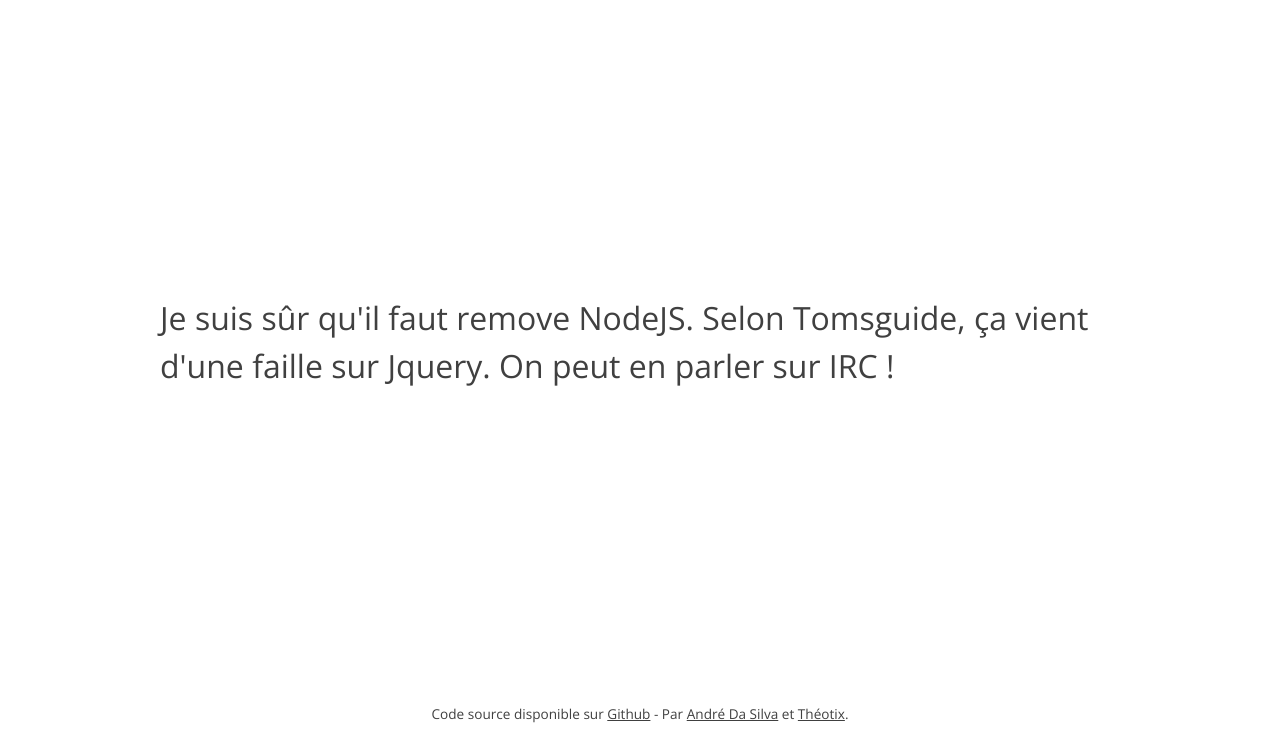
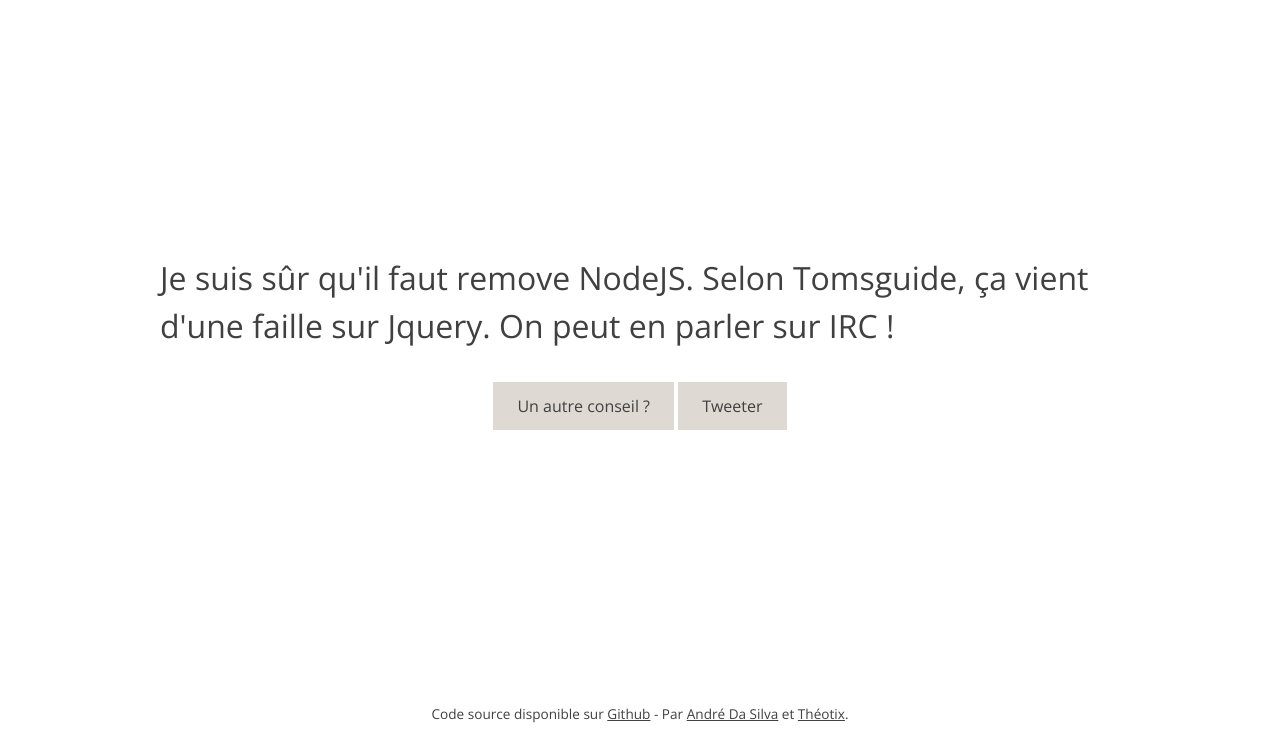
Before and after one commit to TixieSalander/mmianswers, a plain HTML site: page index.html in a window 1280 px wide. Shown: the part 66-800 px from the top of the page. Drawn offline with nearby package versions, Linux system fonts and the light colour scheme.

Commit message:
Add refresh et share buttons

```diff
--- a/css/design.css
+++ b/css/design.css
@@ -45,13 +45,27 @@ section {
     -webkit-box-align: center;
     align-items: center;
     justify-content: center;
+    flex-direction: column;
     padding: 1em 5%;
 }
 
 #message {
     max-width: 60rem;
+    margin-bottom: 1em;
     font-size: 2em;
     line-height: 1.5em;
+}
+
+#links a {
+    display: inline-block;
+    padding: 1em 1.5em;
+    color: #404040;
+    text-decoration: none;
+    background: rgba(147, 128, 108, 0.3);
+}
+
+#links a:hover {
+    background: rgba(147, 128, 108, 0.5);
 }
 
 footer {
--- a/index.html
+++ b/index.html
@@ -5,7 +5,7 @@
     <meta charset="UTF-8">
     <meta name="viewport" content="width=device-width, initial-scape=1" />
 
-    <title>MMI Answers</title>
+    <title>MMI Answers - L'aide indispensable pour votre formation</title>
     <link href="css/reset.css" rel="stylesheet" />
     <link href="css/design.css" rel="stylesheet" />
 
@@ -28,6 +28,10 @@
         <div id="message">
             Chargement...
         </div>
+        <div id="links">
+            <a href="javascript:window.location.reload()" title="Recharger la page">Un autre conseil ?</a>
+            <a href="http://twitter.com/intent/tweet?text=MMI%20Answers%20%3A%20L'aide%20indispensable%20pour%20votre%20formation&amp;url=http%3A%2F%2Fandredasilva.fr%2Fmmianswers%2F" title="Partager ce site sur Twitter" target="_blank">Tweeter</a>
+        </div>
     </section>
     <footer>
         Code source disponible sur <a href="https://github.com/theotix/mmianswers" title="Dépôt Github">Github</a> - Par <a href="https://twitter.com/DSAndre_" title="Compte Twitter">André Da Silva</a> et <a href="https://twitter.com/theotix" title="Compte Twitter">Théotix</a>.
```
